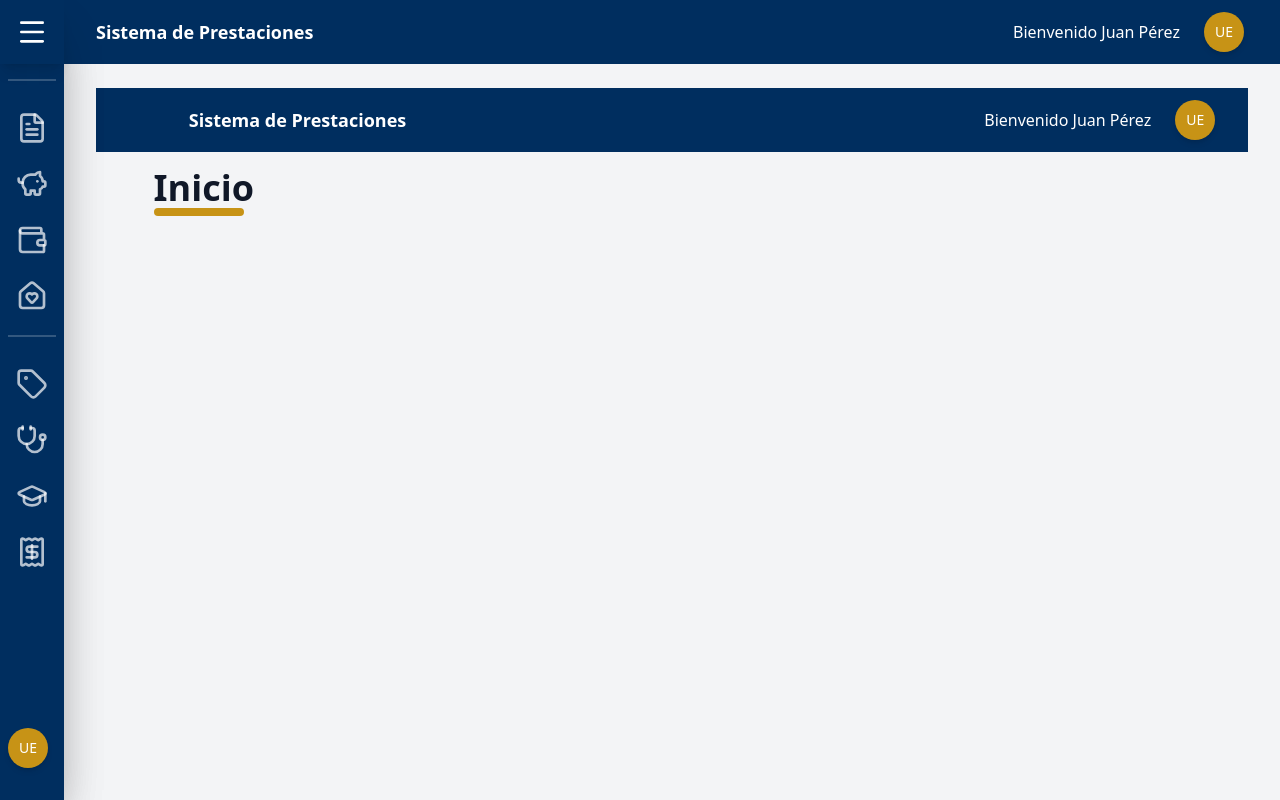
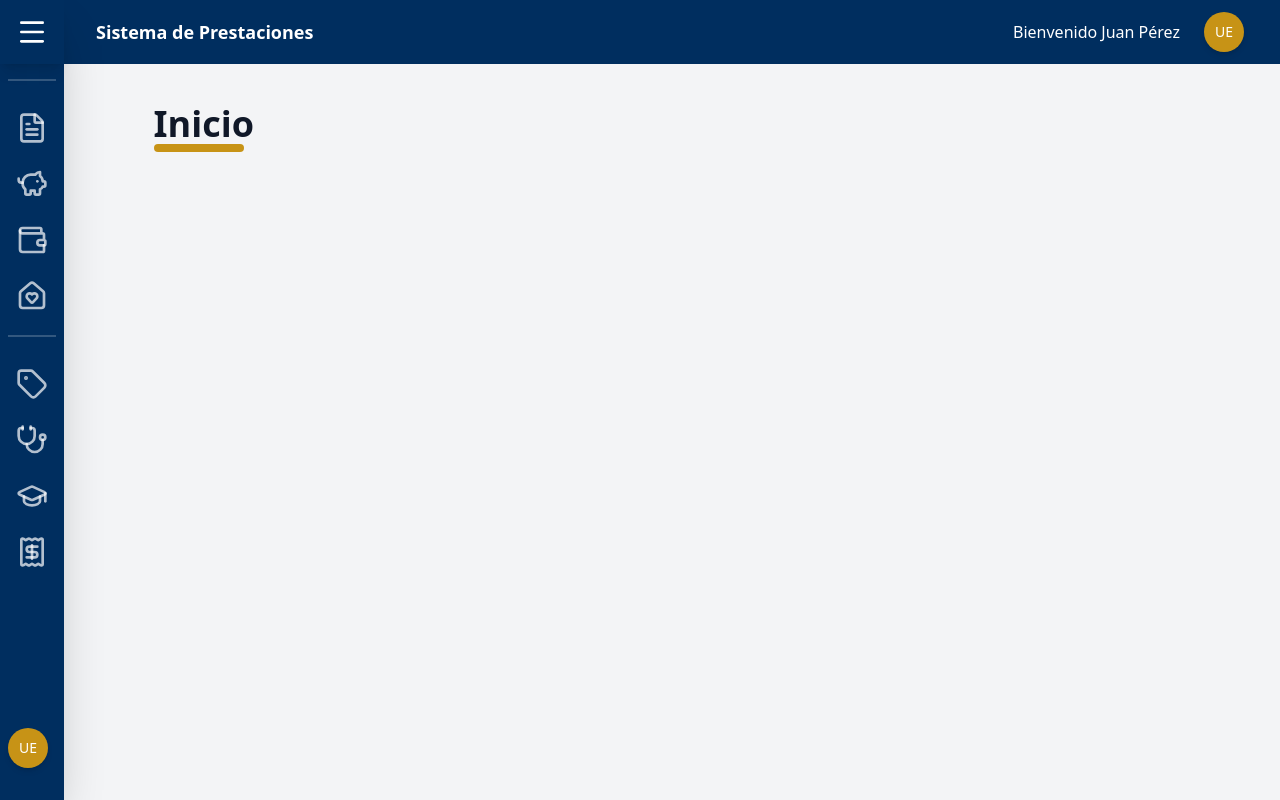
Before and after one commit to HectorBarrera13/FrontCGRH, a React (Vite) app in the folder my-front/: page / in a window 1280 px wide. Built offline with nearby package versions, Linux system fonts and the light colour scheme.

Commit message:
refactorizacion sidebar, topbar y rutas

```diff
--- a/my-front/src/views/Home.tsx
+++ b/my-front/src/views/Home.tsx
@@ -1,14 +1,9 @@
-import SideBar from "../components/SideBar";
-import TopBar from "../components/TopBar";
 import PageTitle from "../components/PageTitle";
 
 export default function Home() {
   return (
     <div className="flex h-screen">
-      <SideBar />
       <div className="flex-1 flex flex-col">
-        <TopBar />
-
         <PageTitle title="Inicio" />
       </div>
     </div>
```
